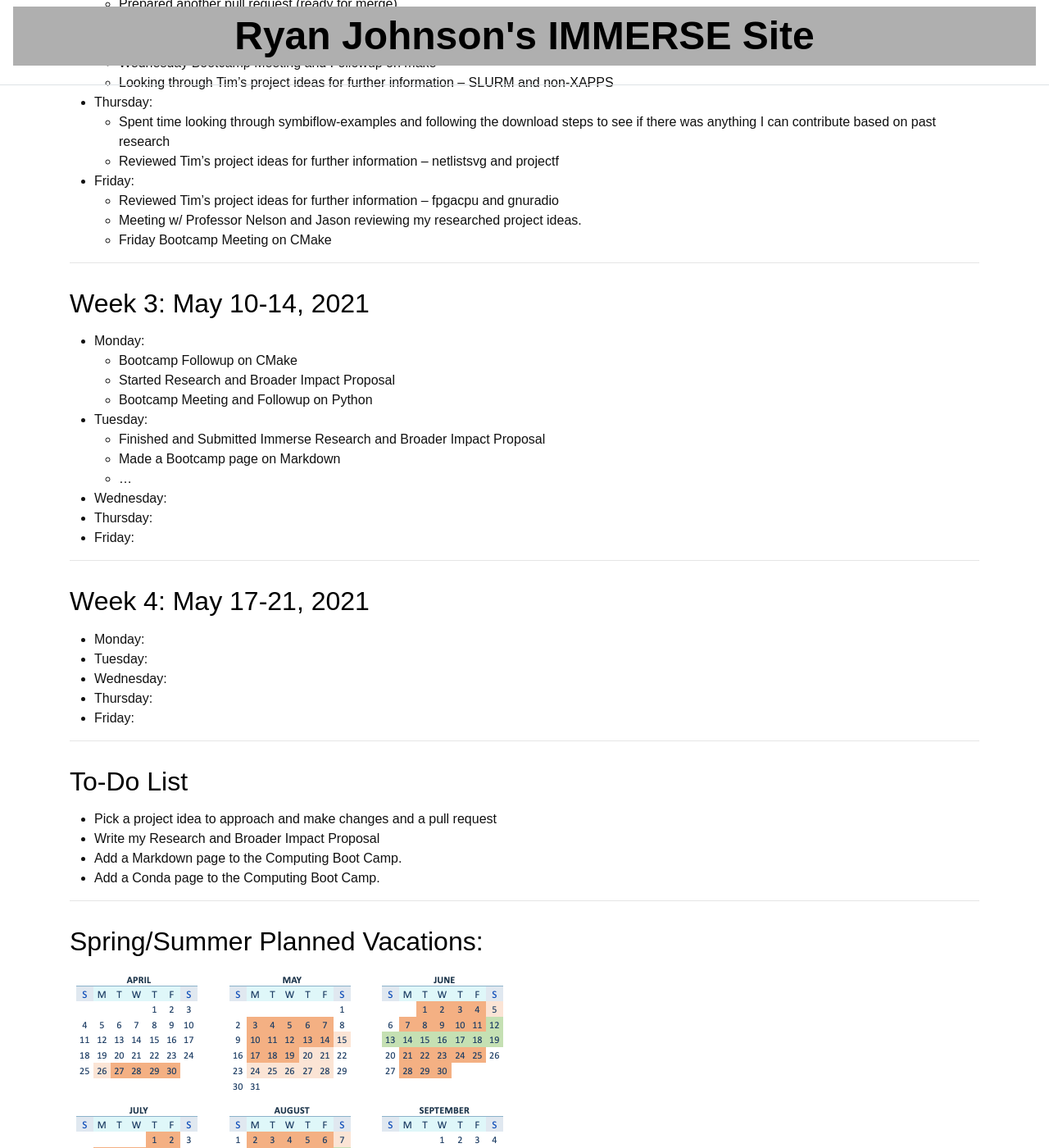
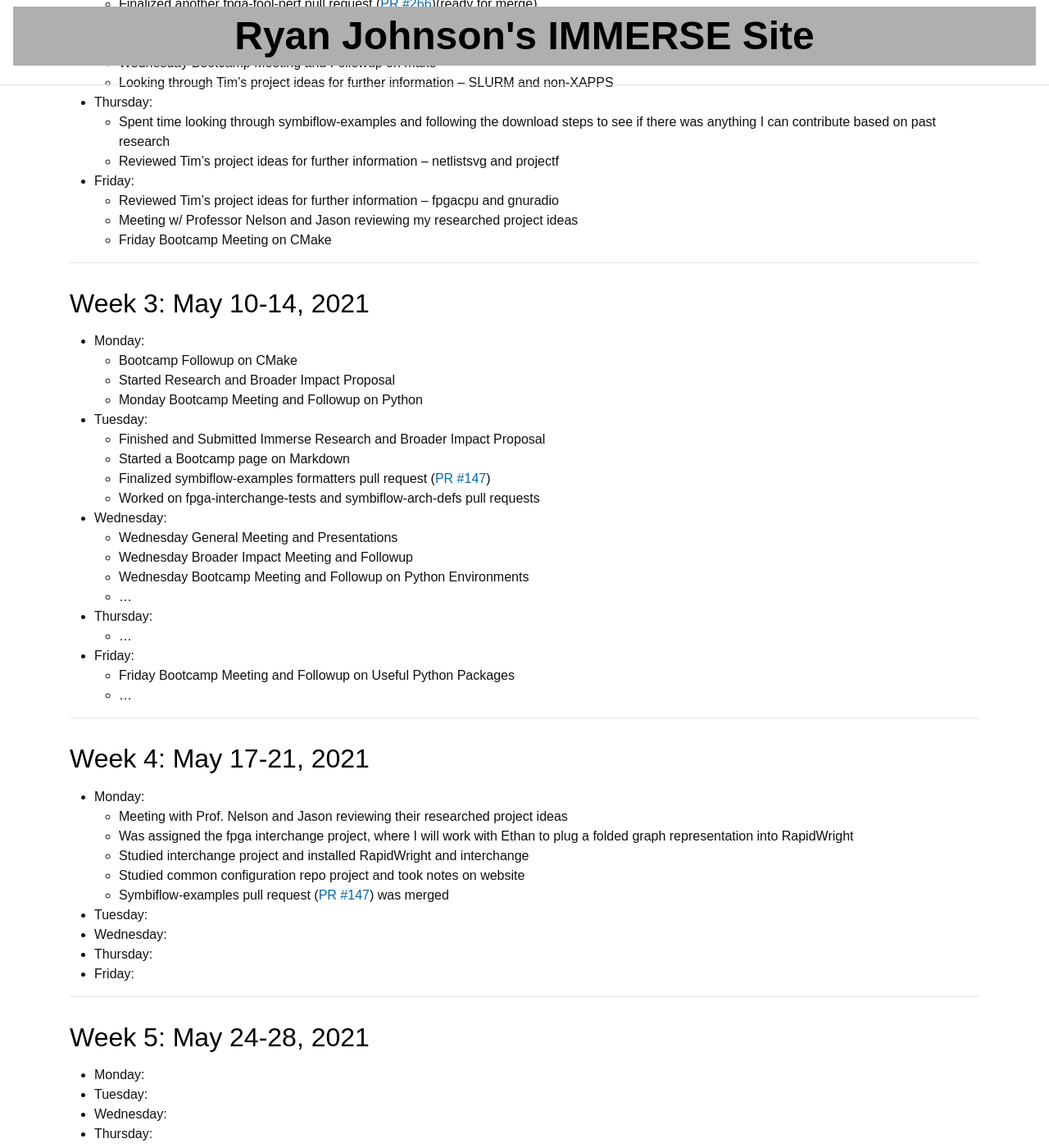
Before and after one commit to ryancj14/ryancj14, a Jekyll site: the page built from _pages/log.md, in a window 1280 px wide and 1400 px high, scrolled down 1242 px. Shown: the whole window at 82% size. Built offline with Jekyll 4.4.1, drawn with Linux system fonts in a browser that asks for light colours; some of the changed text lies outside the part shown.

Commit message:
log and notes updates
Signed-off-by: Ryan Johnson <ryancj14@gmail.com>

```diff
--- a/_pages/log.md
+++ b/_pages/log.md
@@ -46,9 +46,9 @@ title: IMMERSE Log and Schedule
   * Successfully implemented mjson formatter in 'make env'
   * Successfully implemented verible-verilog-format formatter in 'make env'
 * **Wednesday**:
-  * Updated pull request and got direction to change the ci test
-  * Finalized pull request (ready for merge)
-  * Prepared another pull request (ready for merge)
+  * Updated fpga-tool-perf pull request and got direction to change the ci test
+  * Finalized fpga-tool-perf pull request ([PR #282](https://github.com/SymbiFlow/fpga-tool-perf/pull/282))(ready for merge)
+  * Finalized another fpga-tool-perf pull request ([PR #266](https://github.com/SymbiFlow/fpga-tool-perf/pull/266))(ready for merge)
   * Wednesday General Meeting and Presentations
   * Wednesday Broader Impact Meeting and Followup
   * Wednesday Bootcamp Meeting and Followup on make
@@ -58,7 +58,7 @@ title: IMMERSE Log and Schedule
   * Reviewed Tim's project ideas for further information -- netlistsvg and projectf
 * **Friday**:
   * Reviewed Tim's project ideas for further information -- fpgacpu and gnuradio
-  * Meeting w/ Professor Nelson and Jason reviewing my researched project ideas.
+  * Meeting w/ Professor Nelson and Jason reviewing my researched project ideas
   * Friday Bootcamp Meeting on CMake
 
 ---
@@ -68,18 +68,41 @@ title: IMMERSE Log and Schedule
 * **Monday**:
   * Bootcamp Followup on CMake
   * Started Research and Broader Impact Proposal
-  * Bootcamp Meeting and Followup on Python
+  * Monday Bootcamp Meeting and Followup on Python
 * **Tuesday**:
   * Finished and Submitted Immerse Research and Broader Impact Proposal
-  * Made a Bootcamp page on Markdown
+  * Started a Bootcamp page on Markdown
+  * Finalized symbiflow-examples formatters pull request ([PR #147](https://github.com/SymbiFlow/symbiflow-examples/pull/147))
+  * Worked on fpga-interchange-tests and symbiflow-arch-defs pull requests
+* **Wednesday**:
+  * Wednesday General Meeting and Presentations
+  * Wednesday Broader Impact Meeting and Followup
+  * Wednesday Bootcamp Meeting and Followup on Python Environments
   * ...
+* **Thursday**:
+  * ...
+* **Friday**:
+  * Friday Bootcamp Meeting and Followup on Useful Python Packages
+  * ...
+
+---
+
+## Week 4: May 17-21, 2021
+
+* **Monday**:
+  * Meeting with Prof. Nelson and Jason reviewing their researched project ideas
+  * Was assigned the fpga interchange project, where I will work with Ethan to plug a folded graph representation into RapidWright
+  * Studied interchange project and installed RapidWright and interchange
+  * Studied common configuration repo project and took notes on website
+  * Symbiflow-examples pull request ([PR #147](https://github.com/SymbiFlow/symbiflow-examples/pull/147)) was merged
+* **Tuesday**:
 * **Wednesday**:
 * **Thursday**:
 * **Friday**:
 
 ---
 
-## Week 4: May 17-21, 2021
+## Week 5: May 24-28, 2021
 
 * **Monday**:
 * **Tuesday**:
```
Also changed, not shown: _pages/contributions2021.md (+13 -7 lines), _pages/notes.md (+2 -2 lines).
